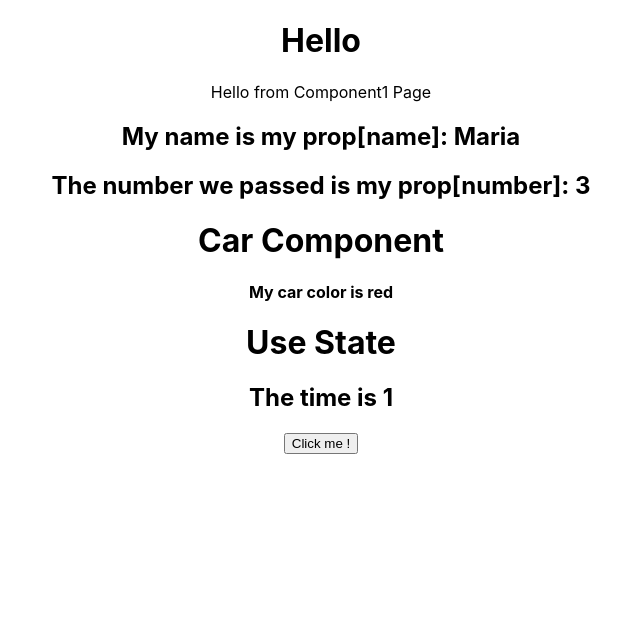
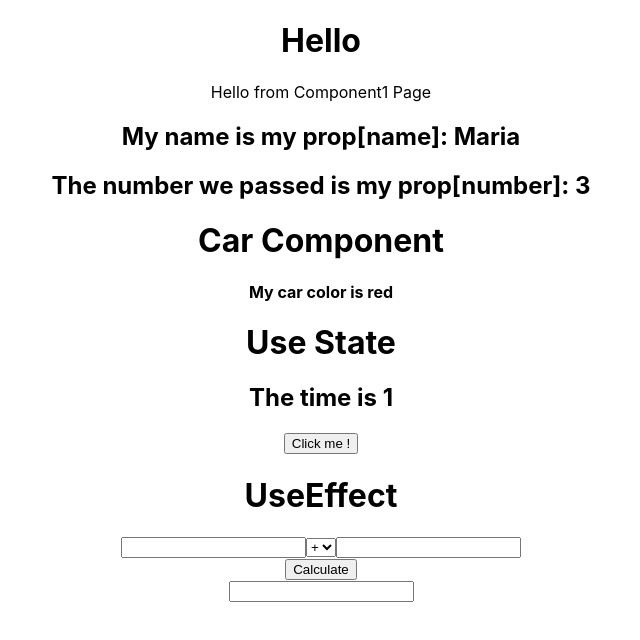
Before and after one commit to FrankECf0806/fcf-app, a React (Create React App) app: page / in a window 1280 px wide. Shown: the top 640 px of the page, without its empty margins (319-959 px from the left). Built offline with nearby package versions, Linux system fonts and the light colour scheme.

Commit message:
[UseState] 	- Example using useState 	- Example using useEffect

```diff
--- a/src/App.js
+++ b/src/App.js
@@ -1,6 +1,7 @@
 import './App.css';
 import Component1 from './Component1';
 import { Car } from './Components/Car';
+import UseStateExamples from './Components/UseStateExamples';
 import UseState from './Components/UseState';
 
 function App() {
@@ -13,6 +14,8 @@ function App() {
       <Car color="red"/>
       {/* Use State */}
       <UseState/>
+      {/* Use Effect */}
+      <UseStateExamples/>
     </div>
   );
 }
--- /dev/null
+++ b/src/Components/UseStateExamples.js
@@ -0,0 +1,43 @@
+import React, { useEffect, useState } from 'react'
+
+export default function UseStateExamples(props) {
+    const [num1, setNum1] = useState()
+    const [num2, setNum2] = useState()
+    const [op, setOp] = useState()
+    const [result, setResult] = useState()
+
+    function handleOperation(){
+        if(op === "+") setResult(num1+num2)
+        else if(op === "-") setResult(num1-num2)
+        else if(op === "*") setResult(num1*num2)
+        else if(op === "/") setResult(num1/num2)
+        else setResult("Not valid")
+    }
+    useEffect(() => {
+        console.log({ num1 });
+        console.log({ num2 });
+        console.log({ op });
+        console.log({ result });
+    })
+    return (
+        <div>
+            <h1>UseEffect</h1>
+            <div>
+                <input onChange={(e)=> { setNum1(parseInt(e.target.value)) }}/>
+                <select onChange={(e) => { setOp(e.target.value) }}>
+                    <option value="+">+</option>
+                    <option value="-">-</option>
+                    <option value="*">*</option>
+                    <option value="/">/</option>
+                </select>
+                <input onChange={(e) => { setNum2(parseInt(e.target.value)) }}/>
+            </div>
+            <div>
+                <button onClick={ handleOperation }>Calculate</button>
+            </div>
+            <div>
+                <input value={ result } />
+            </div>
+        </div>
+    )
+}
```
